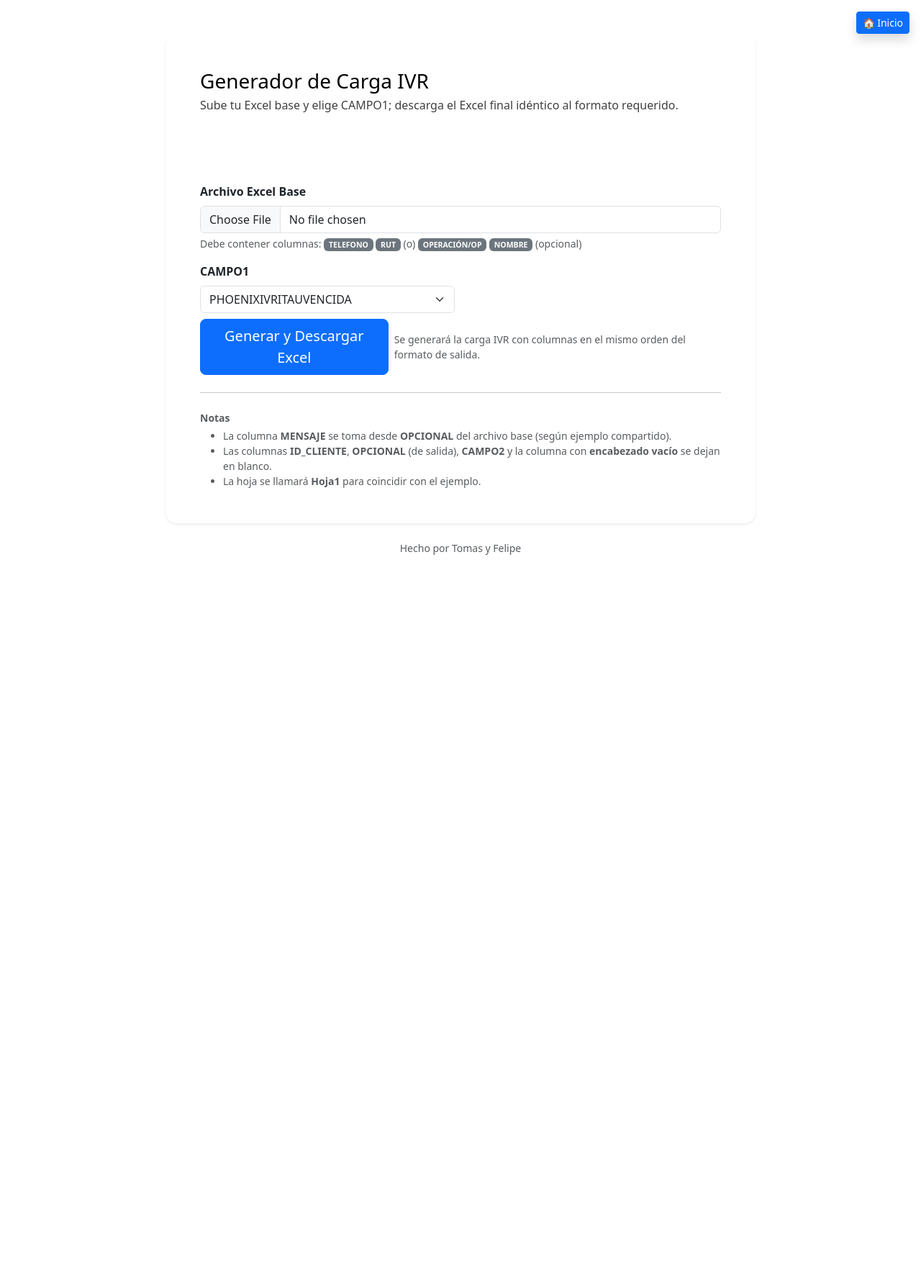
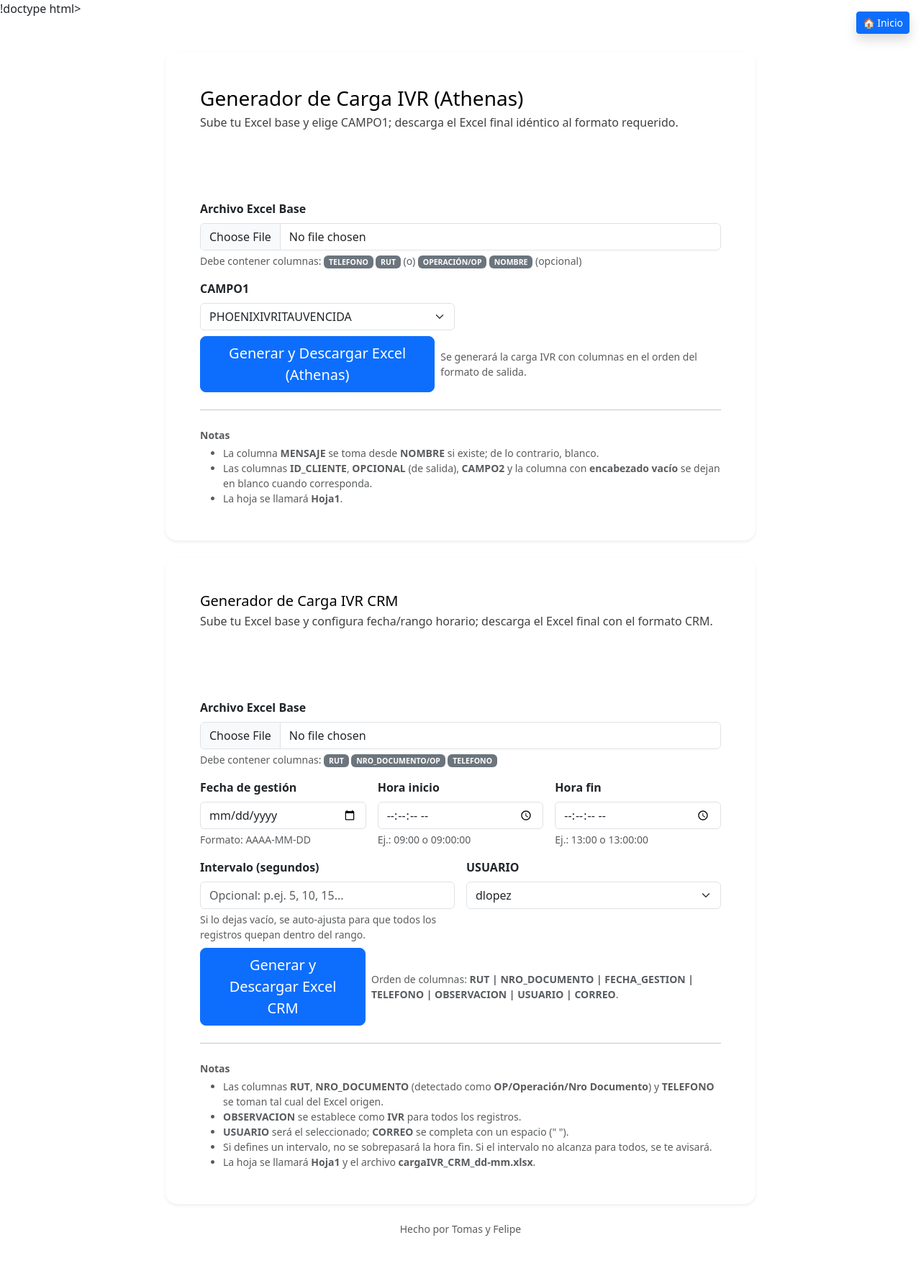
Before and after one commit to TomasDiazV95/Formato_SMS, a Flask app: page /ivr in a window 1280 px wide. Shown: the whole page at 72% size. Before the commit the page ends 771 px from the top, so only its background shows below. Run offline with Flask 3, Linux system fonts and the light colour scheme.

Commit message:
Se agrega carga al CRM con Intervalo de fecha y tiempo

```diff
--- a/app.py
+++ b/app.py
@@ -1,6 +1,6 @@
 from flask import Flask, render_template, request, send_file, flash, redirect, url_for
 import pandas as pd
-from datetime import datetime, date, time
+from datetime import datetime, date, time, timedelta
 import io
 import zipfile
 import tempfile
@@ -190,7 +190,13 @@ def gm_page():
     return render_template('cargagm.html')
 
 
-# --- Sinónimos flexibles de columnas (case-insensitive) ---
+
+
+
+# =========================
+# FUNCIONALIDADES IVR + CRM
+# =========================
+
 POSSIBLE_NAMES = {
     "TELEFONO": {"telefono", "teléfono", "fono", "celular", "movil", "móvil"},
     "RUT": {"rut", "id_cliente", "id cliente", "id_cliente (rut)", "id cliente (rut)"},
@@ -207,49 +213,110 @@ def _pick_col(df: pd.DataFrame, logical_name: str) -> str | None:
             return col
     return None
 
+def _as_text(series: pd.Series) -> pd.Series:
+    """Normaliza a texto, quita sufijo '.0' y espacios laterales."""
+    return series.astype(str).str.replace(r"\.0$", "", regex=True).str.strip()
+
+def _parse_hora(s: str) -> time:
+    """Parsea hora HH:MM o HH:MM:SS."""
+    s = (s or "").strip()
+    for fmt in ("%H:%M:%S", "%H:%M"):
+        try:
+            return datetime.strptime(s, fmt).time()
+        except ValueError:
+            pass
+    raise ValueError("Formato de hora inválido (usa HH:MM o HH:MM:SS).")
+
+def _generate_schedule(n: int, fecha: date, hora_inicio: str, hora_fin: str, intervalo_segundos: int | None) -> list[str]:
+    """
+    Genera una lista de timestamps 'YYYY-MM-DD HH:MM:SS' para n registros,
+    dentro del rango [inicio, fin]. Si intervalo es None, se auto-ajusta para que quepan todos.
+    """
+    t_ini = _parse_hora(hora_inicio)
+    t_fin = _parse_hora(hora_fin)
+    dt_ini = datetime.combine(fecha, t_ini)
+    dt_fin = datetime.combine(fecha, t_fin)
+    if dt_fin <= dt_ini:
+        raise ValueError("La hora fin debe ser mayor a la hora inicio.")
+    rango_seg = int((dt_fin - dt_ini).total_seconds())
+    if n <= 0:
+        return []
+    if intervalo_segundos is not None and intervalo_segundos > 0:
+        capacidad = rango_seg // intervalo_segundos + 1  # incluye el inicio
+        if n > capacidad:
+            raise ValueError(
+                f"El rango {hora_inicio}–{hora_fin} no alcanza para {n} registros con intervalo de {intervalo_segundos}s "
+                f"(capacidad: {capacidad}). Ajusta el intervalo o amplía el rango."
+            )
+        step = intervalo_segundos
+    else:
+        # Auto-ajuste: distribución homogénea para que entren todos
+        step = 1 if n == 1 else max(1, rango_seg // (n - 1))
+    schedule = [dt_ini + timedelta(seconds=i * step) for i in range(n)]
+    schedule = [min(dt, dt_fin) for dt in schedule]  # no pasar la hora fin
+    return [dt.strftime("%Y-%m-%d %H:%M:%S") for dt in schedule]
+
+# ---------------------------
+# Construcción archivo IVR (Athenas)
+# ---------------------------
 def build_ivr_output(df: pd.DataFrame, campo1_value: str) -> pd.DataFrame:
     base = df.copy()
-
-    # Localizar columnas (tolerante)
     tel_col = _pick_col(base, "TELEFONO")
     rut_col = _pick_col(base, "RUT")
     op_col  = _pick_col(base, "OP")
     nom_col = _pick_col(base, "NOMBRE")
-
-    # Validación mínima: al menos debe venir el teléfono
     if not tel_col:
         raise ValueError("Falta columna de TELEFONO (acepta: Telefono, Teléfono, Fono, Celular, Móvil).")
-
-    # Normalizar a texto para evitar '... .0' y espacios sobrantes
-    def _as_text(series):
-        return series.astype(str).str.replace(r"\\.0$", "", regex=True).str.strip()
-
     telefono = _as_text(base[tel_col])
-
-    # Si faltan RUT/OP/NOMBRE, se crean series vacías de la misma longitud
     nombre = _as_text(base[nom_col]) if nom_col else pd.Series([""] * len(base), index=base.index)
     rut    = _as_text(base[rut_col]) if rut_col else pd.Series([""] * len(base), index=base.index)
     oper   = _as_text(base[op_col])  if op_col  else pd.Series([""] * len(base), index=base.index)
-
-    # Armar DataFrame final con encabezados EXACTOS (incluye uno vacío)
     final_cols = ["TELEFONO", "MENSAJE", "ID_CLIENTE", "", "OPCIONAL", "CAMPO1", "CAMPO2"]
     out = pd.DataFrame(columns=final_cols)
-
     out["TELEFONO"]   = "56" + telefono
-    out["MENSAJE"]    = nombre            # NOMBRE si existe; sino blanco
-    out["ID_CLIENTE"] = rut               # RUT si existe; sino blanco
-    out[""]           = ""                # Columna sin encabezado, en blanco
-    out["OPCIONAL"]   = oper              # OPERACIÓN si existe; sino blanco
-    out["CAMPO1"]     = campo1_value      # Valor desde desplegable
-    out["CAMPO2"]     = ""                # Blanco
-
+    out["MENSAJE"]    = nombre
+    out["ID_CLIENTE"] = rut
+    out[""]           = ""
+    out["OPCIONAL"]   = oper
+    out["CAMPO1"]     = campo1_value
+    out["CAMPO2"]     = ""
     return out
 
+# ---------------------------
+# Construcción archivo CRM (nuevo)
+# ---------------------------
+def build_crm_output(df: pd.DataFrame, fecha: date, hora_inicio: str, hora_fin: str, usuario_value: str, intervalo_segundos: int | None) -> pd.DataFrame:
+    base = df.copy()
+    tel_col = _pick_col(base, "TELEFONO")
+    rut_col = _pick_col(base, "RUT")
+    op_col  = _pick_col(base, "OP")  # NRO_DOCUMENTO
+    faltantes = []
+    if not rut_col: faltantes.append("RUT")
+    if not op_col:  faltantes.append("NRO_DOCUMENTO/OP")
+    if not tel_col: faltantes.append("TELEFONO")
+    if faltantes:
+        raise ValueError("Faltan columnas requeridas en el Excel base: " + ", ".join(faltantes))
+    rut      = _as_text(base[rut_col])
+    nro_doc  = _as_text(base[op_col])
+    telefono = _as_text(base[tel_col])
+    n = len(base)
+    fechas = _generate_schedule(n, fecha, hora_inicio, hora_fin, intervalo_segundos)
+    out_cols = ["RUT", "NRO_DOCUMENTO", "FECHA_GESTION", "TELEFONO", "OBSERVACION", "USUARIO", "CORREO"]
+    out = pd.DataFrame(columns=out_cols, index=base.index)
+    out["RUT"]            = rut
+    out["NRO_DOCUMENTO"]  = nro_doc
+    out["FECHA_GESTION"]  = fechas
+    out["TELEFONO"]       = telefono       # tal cual origen (sin 56)
+    out["OBSERVACION"]    = "IVR"
+    out["USUARIO"]        = usuario_value
+    out["CORREO"]         = " "            # espacio para no vacío
+    return out
 
-
+# ---------------------------
+# ÚNICA página GET: envia opciones para ambos formularios (Athenas + CRM)
+# ---------------------------
 @app.route("/ivr", methods=["GET"])
 def ivr_page():
-    # Opciones del desplegable CAMPO1
     campo1_options = [
         "PHOENIXIVRITAUVENCIDA",
         "PHOENIXIVRITAUCASTIGO",
@@ -259,46 +326,37 @@ def ivr_page():
         "PHOENIXSC_ICOMERCIAL",
         "PHOENIXGMPREJUDICIAL",
     ]
-    return render_template("ivr.html", campo1_options=campo1_options)
+    usuarios = ["dlopez", "jriveros", "VDA", "Docupa"]
+    return render_template("ivr.html", campo1_options=campo1_options, usuarios=usuarios)
 
+# ---------------------------
+# Procesa Athenas (usa CAMPO1)
+# ---------------------------
 @app.route("/ivr/process", methods=["POST"])
 def ivr_process():
     file = request.files.get("file")
     campo1 = (request.form.get("campo1") or "").strip()
-
     if not file or file.filename == "":
         flash("Debes subir un archivo Excel.", "danger")
         return redirect(url_for("ivr_page"))
-
     if not campo1:
         flash("Debes seleccionar un valor para CAMPO1.", "danger")
         return redirect(url_for("ivr_page"))
-
     try:
-        # Lee Excel base
         df = pd.read_excel(file, engine="openpyxl")
-
-        # Construye salida IVR
         salida = build_ivr_output(df, campo1_value=campo1)
-
-        # Nombre de archivo
         fecha_actual = datetime.now().strftime("%d-%m")
         name = f"cargaIVR_{fecha_actual}_.xlsx"
-
-        # Escribe a memoria y descarga
         buf = io.BytesIO()
         with pd.ExcelWriter(buf, engine="openpyxl") as writer:
-            # Nombre de hoja igual al ejemplo: Hoja1
             salida.to_excel(writer, index=False, sheet_name="Hoja1")
         buf.seek(0)
-
         return send_file(
             buf,
             as_attachment=True,
             download_name=name,
             mimetype="application/vnd.openxmlformats-officedocument.spreadsheetml.sheet"
         )
-
     except ValueError as e:
         flash(str(e), "danger")
         return redirect(url_for("ivr_page"))
@@ -306,5 +364,78 @@ def ivr_process():
         flash(f"Ocurrió un error procesando el archivo: {e}", "danger")
         return redirect(url_for("ivr_page"))
 
+# ---------------------------
+# Procesa CRM (usa fecha/rango/intervalo/usuario)
+# ---------------------------
+@app.route("/ivr_crm/process", methods=["POST"])
+def ivr_crm_process():
+    file          = request.files.get("file")
+    usuario       = (request.form.get("usuario") or "").strip()
+    fecha_str     = (request.form.get("fecha") or "").strip()
+    hora_inicio   = (request.form.get("hora_inicio") or "").strip()
+    hora_fin      = (request.form.get("hora_fin") or "").strip()
+    intervalo_str = (request.form.get("intervalo") or "").strip()
+
+    intervalo = None
+    if intervalo_str:
+        try:
+            intervalo_val = int(intervalo_str)
+            if intervalo_val > 0:
+                intervalo = intervalo_val
+            else:
+                flash("El intervalo debe ser un entero positivo en segundos.", "danger")
+                return redirect(url_for("ivr_page"))
+        except Exception:
+            flash("Intervalo inválido. Usa un entero en segundos.", "danger")
+            return redirect(url_for("ivr_page"))
+
+    if not file or file.filename == "":
+        flash("Debes subir un archivo Excel.", "danger")
+        return redirect(url_for("ivr_page"))
+    if not usuario:
+        flash("Debes seleccionar un USUARIO.", "danger")
+        return redirect(url_for("ivr_page"))
+    if not fecha_str or not hora_inicio or not hora_fin:
+        flash("Debes indicar FECHA DE GESTIÓN y el RANGO HORARIO.", "danger")
+        return redirect(url_for("ivr_page"))
+
+    try:
+        fecha = datetime.strptime(fecha_str, "%Y-%m-%d").date()
+    except ValueError:
+        flash("Formato de fecha inválido (usa AAAA-MM-DD).", "danger")
+        return redirect(url_for("ivr_page"))
+
+    try:
+        df = pd.read_excel(file, engine="openpyxl")
+        salida = build_crm_output(
+            df=df,
+            fecha=fecha,
+            hora_inicio=hora_inicio,
+            hora_fin=hora_fin,
+            usuario_value=usuario,
+            intervalo_segundos=intervalo
+        )
+        fecha_actual = datetime.now().strftime("%d-%m")
+        name = f"cargaIVR_CRM_{fecha_actual}.xlsx"
+        buf = io.BytesIO()
+        with pd.ExcelWriter(buf, engine="openpyxl") as writer:
+            salida.to_excel(writer, index=False, sheet_name="Hoja1")
+        buf.seek(0)
+        return send_file(
+            buf,
+            as_attachment=True,
+            download_name=name,
+            mimetype="application/vnd.openxmlformats-officedocument.spreadsheetml.sheet"
+        )
+    except ValueError as e:
+        flash(str(e), "danger")
+        return redirect(url_for("ivr_page"))
+    except Exception as e:
+        flash(f"Ocurrió un error procesando el archivo: {e}", "danger")
+        return redirect(url_for("ivr_page"))
+
+# ---------------------------
+# Main (si lo usas)
+# ---------------------------
 if __name__ == "__main__":
     app.run(debug=True, host='0.0.0.0', port=5013)
--- a/templates/ivr.html
+++ b/templates/ivr.html
@@ -1,5 +1,5 @@
 
-<!doctype html>
+!doctype html>
 <html lang="es">
 <head>
   <meta charset="utf-8" />
@@ -15,11 +15,14 @@
   <a href="{{ url_for('index') }}" class="btn btn-primary btn-sm position-fixed top-0 end-0 m-3 shadow">
     🏠 Inicio
   </a>
+
   <div class="container py-5">
     <div class="mx-auto" style="max-width: 820px;">
-      <div class="card shadow-sm border-0 rounded-4 overflow-hidden">
+
+      <!-- ====== CARD: Carga IVR (Athenas) ====== -->
+      <div class="card shadow-sm border-0 rounded-4 overflow-hidden mb-4">
         <div class="p-4 p-md-5 header-grad text-black">
-          <h1 class="h3 mb-1">Generador de Carga IVR</h1>
+          <h1 class="h3 mb-1">Generador de Carga IVR (Athenas)</h1>
           <p class="mb-0 opacity-75">Sube tu Excel base y elige CAMPO1; descarga el Excel final idéntico al formato requerido.</p>
         </div>
 
@@ -39,7 +42,6 @@
               <div class="col-12">
                 <label class="form-label fw-semibold">Archivo Excel Base</label>
                 <input class="form-control" type="file" name="file" accept=".xlsx,.xls" required>
-
                 <div class="form-text">
                   Debe contener columnas:
                   <span class="badge text-bg-secondary">TELEFONO</span>
@@ -50,6 +52,7 @@
                 <div class="invalid-feedback">Sube un archivo Excel válido.</div>
               </div>
 
+              <!-- CAMPO1 (¡desplegable visible!) -->
               <div class="col-md-6">
                 <label class="form-label fw-semibold">CAMPO1</label>
                 <select class="form-select" name="campo1" required>
@@ -62,10 +65,10 @@
 
               <div class="col-12 d-flex gap-2 align-items-center mt-2">
                 <button class="btn btn-primary btn-lg rounded-3 px-4" type="submit">
-                  Generar y Descargar Excel
+                  Generar y Descargar Excel (Athenas)
                 </button>
                 <div class="text-muted small">
-                  Se generará la carga IVR con columnas en el mismo orden del formato de salida.
+                  Se generará la carga IVR con columnas en el orden del formato de salida.
                 </div>
               </div>
             </div>
@@ -76,9 +79,103 @@
           <div class="small text-muted">
             <div class="fw-semibold mb-1">Notas</div>
             <ul class="mb-0">
-              <li>La columna <b>MENSAJE</b> se toma desde <b>OPCIONAL</b> del archivo base (según ejemplo compartido).</li>
-              <li>Las columnas <b>ID_CLIENTE</b>, <b>OPCIONAL</b> (de salida), <b>CAMPO2</b> y la columna con <b>encabezado vacío</b> se dejan en blanco.</li>
-              <li>La hoja se llamará <b>Hoja1</b> para coincidir con el ejemplo.</li>
+              <li>La columna <b>MENSAJE</b> se toma desde <b>NOMBRE</b> si existe; de lo contrario, blanco.</li>
+              <li>Las columnas <b>ID_CLIENTE</b>, <b>OPCIONAL</b> (de salida), <b>CAMPO2</b> y la columna con <b>encabezado vacío</b> se dejan en blanco cuando corresponda.</li>
+              <li>La hoja se llamará <b>Hoja1</b>.</li>
+            </ul>
+          </div>
+        </div>
+      </div>
+
+      <!-- ====== CARD: Carga IVR CRM ====== -->
+      <div class="card shadow-sm border-0 rounded-4 overflow-hidden">
+        <div class="p-4 p-md-5 header-grad text-black">
+          <h2 class="h5 mb-1">Generador de Carga IVR CRM</h2>
+          <p class="mb-0 opacity-75">Sube tu Excel base y configura fecha/rango horario; descarga el Excel final con el formato CRM.</p>
+        </div>
+
+        <div class="p-4 p-md-5">
+          <form action="{{ url_for('ivr_crm_process') }}" method="POST" enctype="multipart/form-data" class="needs-validation" novalidate>
+            <div class="row g-3">
+
+              <!-- Archivo base -->
+              <div class="col-12">
+                <label class="form-label fw-semibold">Archivo Excel Base</label>
+                <input class="form-control" type="file" name="file" accept=".xlsx,.xls" required>
+                <div class="form-text">
+                  Debe contener columnas:
+                  <span class="badge text-bg-secondary">RUT</span>
+                  <span class="badge text-bg-secondary">NRO_DOCUMENTO/OP</span>
+                  <span class="badge text-bg-secondary">TELEFONO</span>
+                </div>
+                <div class="invalid-feedback">Sube un archivo Excel válido.</div>
+              </div>
+
+              <!-- Fecha de gestión -->
+              <div class="col-md-4">
+                <label class="form-label fw-semibold">Fecha de gestión</label>
+                <input class="form-control" type="date" name="fecha" required>
+                <div class="form-text">Formato: AAAA-MM-DD</div>
+                <div class="invalid-feedback">Indica la fecha de gestión.</div>
+              </div>
+
+              <!-- Rango horario -->
+              <div class="col-md-4">
+                <label class="form-label fw-semibold">Hora inicio</label>
+                <input class="form-control" type="time" name="hora_inicio" step="1" required>
+                <div class="form-text">Ej.: 09:00 o 09:00:00</div>
+                <div class="invalid-feedback">Indica la hora de inicio.</div>
+              </div>
+
+              <div class="col-md-4">
+                <label class="form-label fw-semibold">Hora fin</label>
+                <input class="form-control" type="time" name="hora_fin" step="1" required>
+                <div class="form-text">Ej.: 13:00 o 13:00:00</div>
+                <div class="invalid-feedback">Indica la hora de fin (mayor que inicio).</div>
+              </div>
+
+              <!-- Intervalo opcional -->
+              <div class="col-md-6">
+                <label class="form-label fw-semibold">Intervalo (segundos)</label>
+                <input class="form-control" type="number" name="intervalo" min="1" placeholder="Opcional: p.ej. 5, 10, 15...">
+                <div class="form-text">
+                  Si lo dejas vacío, se auto-ajusta para que todos los registros quepan dentro del rango.
+                </div>
+              </div>
+
+              <!-- Usuario -->
+              <div class="col-md-6">
+                <label class="form-label fw-semibold">USUARIO</label>
+                <select class="form-select" name="usuario" required>
+                  {% for u in usuarios %}
+                    <option value="{{ u }}" {% if loop.first %}selected{% endif %}>{{ u }}</option>
+                  {% endfor %}
+                </select>
+                <div class="invalid-feedback">Selecciona un USUARIO.</div>
+              </div>
+
+              <!-- Botón -->
+              <div class="col-12 d-flex gap-2 align-items-center mt-2">
+                <button class="btn btn-primary btn-lg rounded-3 px-4" type="submit">
+                  Generar y Descargar Excel CRM
+                </button>
+                <div class="text-muted small">
+                  Orden de columnas: <b>RUT | NRO_DOCUMENTO | FECHA_GESTION | TELEFONO | OBSERVACION | USUARIO | CORREO</b>.
+                </div>
+              </div>
+
+            </div>
+          </form>
+
+          <hr class="my-4">
+          <div class="small text-muted">
+            <div class="fw-semibold mb-1">Notas</div>
+            <ul class="mb-0">
+              <li>Las columnas <b>RUT</b>, <b>NRO_DOCUMENTO</b> (detectado como <b>OP/Operación/Nro Documento</b>) y <b>TELEFONO</b> se toman tal cual del Excel origen.</li>
+              <li><b>OBSERVACION</b> se establece como <b>IVR</b> para todos los registros.</li>
+              <li><b>USUARIO</b> será el seleccionado; <b>CORREO</b> se completa con un espacio (" ").</li>
+              <li>Si defines un intervalo, no se sobrepasará la hora fin. Si el intervalo no alcanza para todos, se te avisará.</li>
+              <li>La hoja se llamará <b>Hoja1</b> y el archivo <b>cargaIVR_CRM_dd-mm.xlsx</b>.</li>
             </ul>
           </div>
         </div>
```
Lines whose indentation alone changed are shown as unchanged.
